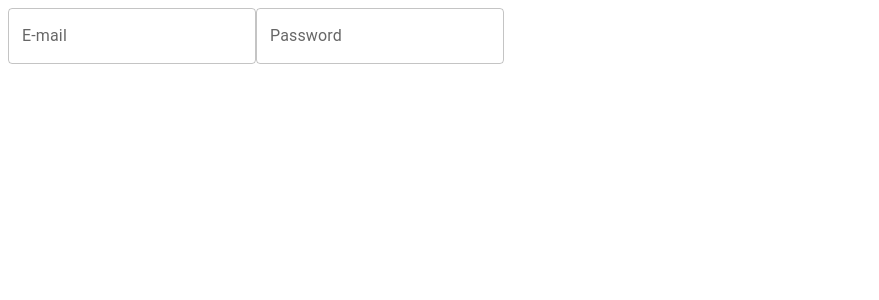
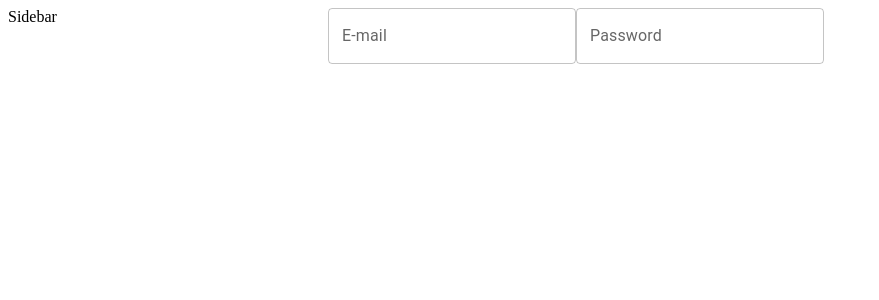
Before and after one commit to Arslanoov/blog-admin-pwa, a React (Create React App) app in the folder app/: page /auth/login in a window 1280 px wide. Shown: the top 300 px of the page, without its empty margins (0-879 px from the left). Built offline with nearby package versions, Linux system fonts and the light colour scheme.

Commit message:
feat(auth layout): Added grid container

```diff
--- a/app/src/ui/layouts/AuthLayout.tsx
+++ b/app/src/ui/layouts/AuthLayout.tsx
@@ -1,10 +1,20 @@
 import React from "react"
+
+import Grid from "@mui/material/Grid"
 
 const AuthLayout: React.FC = ({ children }) => {
   return (
-    <div>
-      {children}
-    </div>
+    <Grid
+      spacing={2}
+      container
+    >
+      <Grid item xs={12} md={3}>
+        Sidebar
+      </Grid>
+      <Grid item xs={12} md={9}>
+        {children}
+      </Grid>
+    </Grid>
   )
 }
 
```
